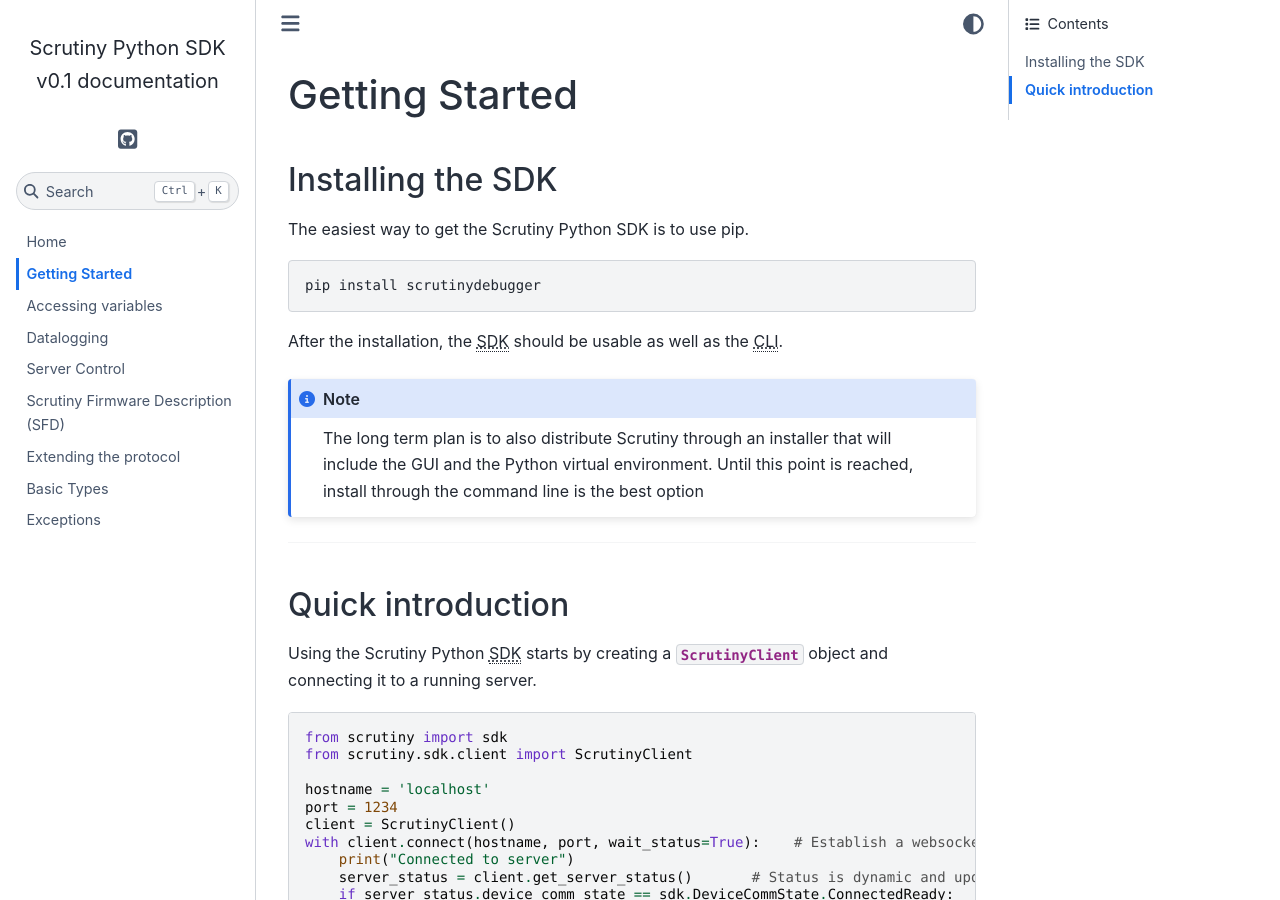
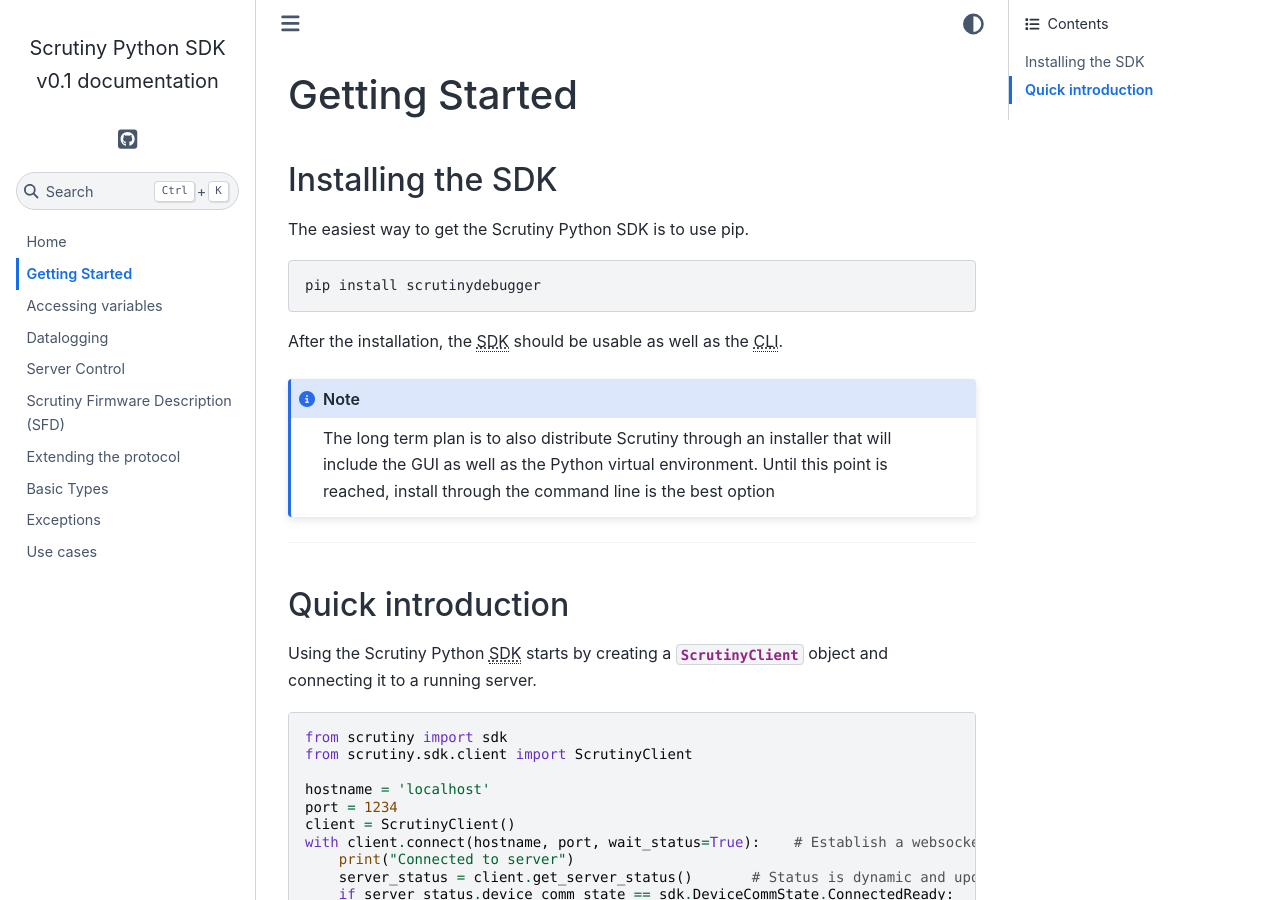
Before and after one commit to scrutinydebugger/scrutiny-python, a Sphinx documentation site: the page built from scrutiny/sdk/docs/source/getting_started.rst, in a window 1280 px wide and 900 px high. Built offline with Sphinx 7.4.7 and the Sphinx Book theme 1.1.4, drawn with Linux system fonts in a browser that asks for light colours.

Commit message:
Added uses cases

```diff
--- a/scrutiny/sdk/docs/source/getting_started.rst
+++ b/scrutiny/sdk/docs/source/getting_started.rst
@@ -14,7 +14,7 @@
 
 .. note::
 
-    The long term plan is to also distribute Scrutiny through an installer that will include the GUI and the Python virtual environment.
+    The long term plan is to also distribute Scrutiny through an installer that will include the GUI as well as the Python virtual environment.
     Until this point is reached, install through the command line is the best option
 
 -----
--- a/scrutiny/sdk/docs/source/index.rst
+++ b/scrutiny/sdk/docs/source/index.rst
@@ -13,6 +13,7 @@
    extending_the_protocol
    basic_types
    exceptions
+   use_cases
 
 
 The Scrutiny Python SDK (Software Development Kit) is a Python module letting you programmatically interact with a Scrutiny Server. Its main purpose is to allow automated interact with a device to
```
Also changed, not shown: scrutiny/sdk/docs/source/use_cases.rst (added, +24 -0 lines), 4 other files.
